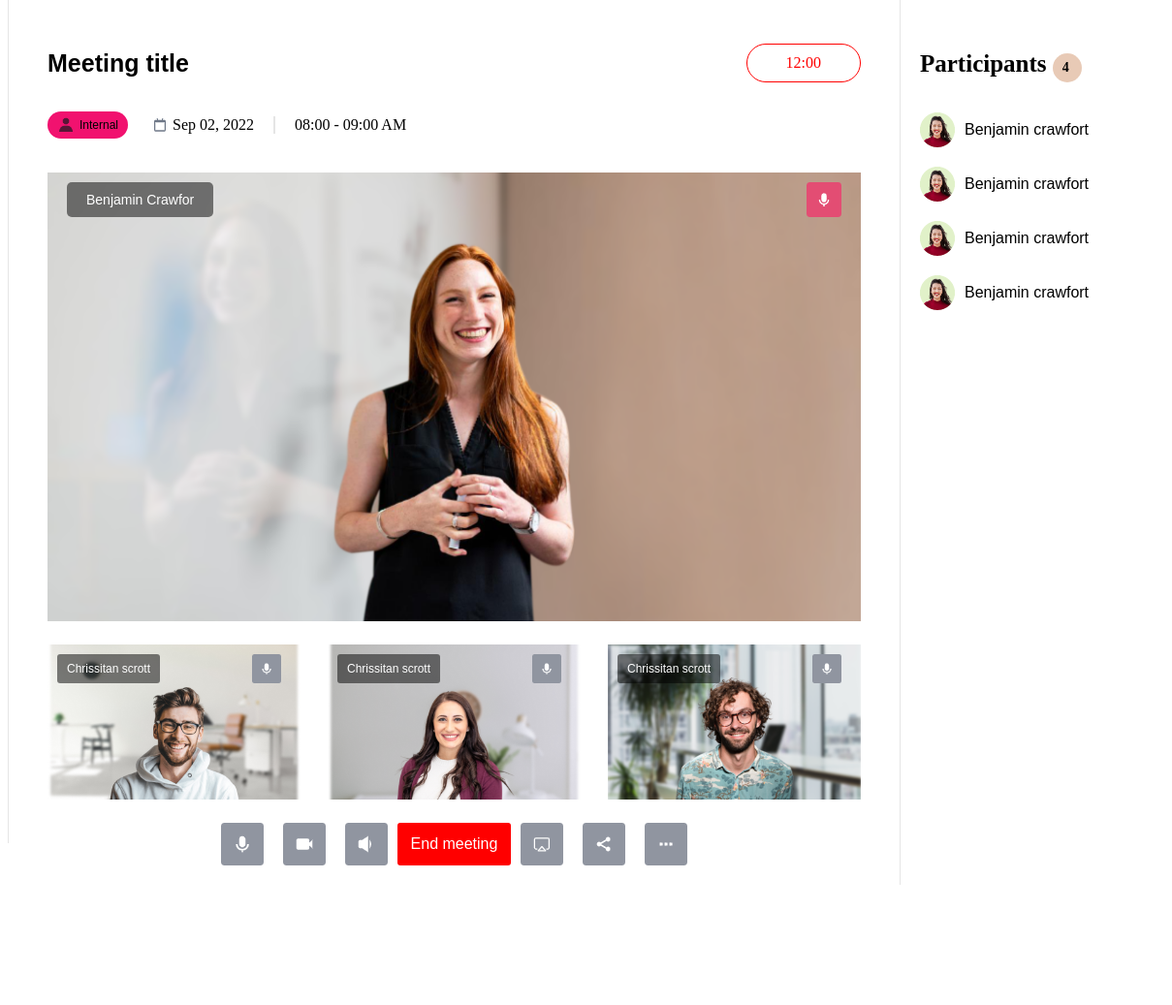
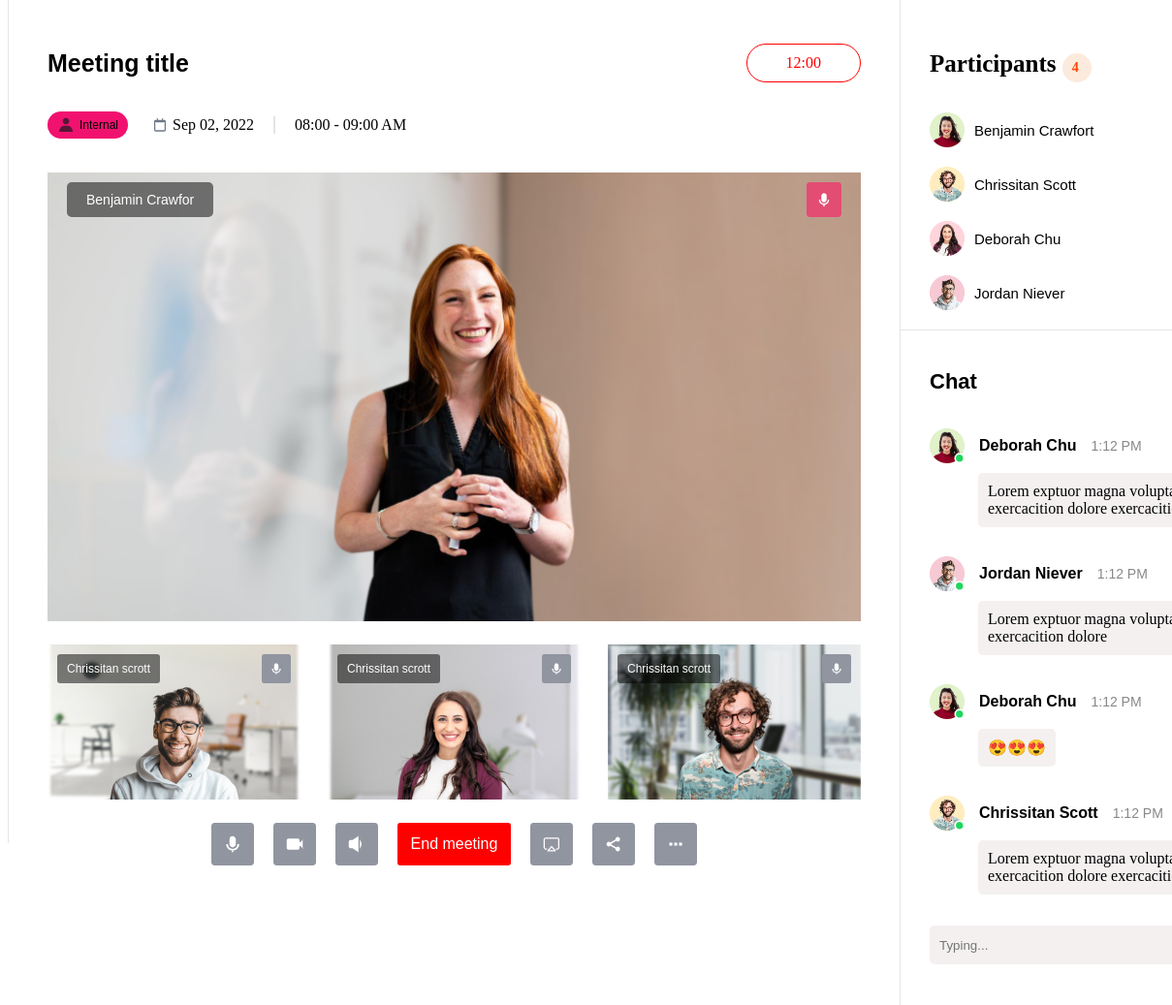
Before and after one commit to 0377bao/HuynhQuocBao_15_03, a plain HTML site: page index.html in a window 1280 px wide. Shown: the top 1037 px of the page at 97% size, 71-1280 px from the left. Before the commit the page ends 913 px from the top, so only its background shows below. Drawn offline with Linux system fonts and the light colour scheme.

Commit message:
update right and completed

```diff
--- a/index.html
+++ b/index.html
@@ -95,7 +95,7 @@
                     <div class="right-top-listuser-item">
                         <div class="right-top-listuser-item-branch">
                             <img src="./assect/avatar 1322.png" alt="" class="right-top-listuser-item-img">
-                            <p class="right-top-listuser-item-name">Benjamin crawfort</p>
+                            <p class="right-top-listuser-item-name">Benjamin Crawfort</p>
                         </div>
 
                         <div class="right-top-listuser-item-btn">
@@ -105,8 +105,8 @@
                     </div>
                     <div class="right-top-listuser-item">
                         <div class="right-top-listuser-item-branch">
-                            <img src="./assect/avatar 1322.png" alt="" class="right-top-listuser-item-img">
-                            <p class="right-top-listuser-item-name">Benjamin crawfort</p>
+                            <img src="./assect/avatar 1323.png" alt="" class="right-top-listuser-item-img">
+                            <p class="right-top-listuser-item-name">Chrissitan Scott</p>
                         </div>
 
                         <div class="right-top-listuser-item-btn">
@@ -116,19 +116,19 @@
                     </div>
                     <div class="right-top-listuser-item">
                         <div class="right-top-listuser-item-branch">
-                            <img src="./assect/avatar 1322.png" alt="" class="right-top-listuser-item-img">
-                            <p class="right-top-listuser-item-name">Benjamin crawfort</p>
+                            <img src="./assect/avatar 1324.png" alt="" class="right-top-listuser-item-img">
+                            <p class="right-top-listuser-item-name">Deborah Chu</p>
                         </div>
 
                         <div class="right-top-listuser-item-btn">
-                            <img src="./assect/mic1.png" alt="" class="right-top-listuser-item-btn-img">
+                            <img src="./assect/mic2.png" alt="" class="right-top-listuser-item-btn-img">
                             <img src="./assect/cam_small.png" alt="" class="right-top-listuser-item-btn-img">
                         </div>
                     </div>
                     <div class="right-top-listuser-item">
                         <div class="right-top-listuser-item-branch">
-                            <img src="./assect/avatar 1322.png" alt="" class="right-top-listuser-item-img">
-                            <p class="right-top-listuser-item-name">Benjamin crawfort</p>
+                            <img src="./assect/avatar 1325.png" alt="" class="right-top-listuser-item-img">
+                            <p class="right-top-listuser-item-name">Jordan Niever</p>
                         </div>
 
                         <div class="right-top-listuser-item-btn">
@@ -138,6 +138,54 @@
                     </div>
                 </div>
             </div>
+            <div class="right-bottom">
+                <p class="right-bottom-title">Chat</p>
+                <div class="right-bottom-item">
+                    <div class="right-bottom-item-brand">
+                        <img src="./assect/avatar 1328.png" alt="" class="right-bottom-item-avt">
+                        <span class="right-bottom-item-name">Deborah Chu</span>
+                        <span class="right-bottom-item-time">1:12 PM</span>
+                    </div>
+                    <span class="right-bottom-item-chat">
+                        Lorem exptuor magna voluptate exercacition dolore exercacition amet
+                    </span>
+                </div>
+                <div class="right-bottom-item">
+                    <div class="right-bottom-item-brand">
+                        <img src="./assect/avatar 1327.png" alt="" class="right-bottom-item-avt">
+                        <span class="right-bottom-item-name">Jordan Niever</span>
+                        <span class="right-bottom-item-time">1:12 PM</span>
+                    </div>
+                    <span class="right-bottom-item-chat">
+                        Lorem exptuor magna voluptate exercacition dolore
+                    </span>
+                </div>
+                <div class="right-bottom-item">
+                    <div class="right-bottom-item-brand">
+                        <img src="./assect/avatar 1328.png" alt="" class="right-bottom-item-avt">
+                        <span class="right-bottom-item-name">Deborah Chu</span>
+                        <span class="right-bottom-item-time">1:12 PM</span>
+                    </div>
+                    <span class="right-bottom-item-chat">
+                        😍😍😍
+                    </span>
+                </div>
+                <div class="right-bottom-item">
+                    <div class="right-bottom-item-brand">
+                        <img src="./assect/avatar 1329.png" alt="" class="right-bottom-item-avt">
+                        <span class="right-bottom-item-name">Chrissitan Scott</span>
+                        <span class="right-bottom-item-time">1:12 PM</span>
+                    </div>
+                    <span class="right-bottom-item-chat">
+                        Lorem exptuor magna voluptate exercacition dolore exercacition amet
+                    </span>
+                </div>
+
+                <div class="ight-bottom-send">
+                    <input type="text" class="ight-bottom-send-type" placeholder="Typing...">
+                    <img src="./assect/send.png" alt="" class="ight-bottom-send-img">
+                </div>
+            </div>
         </div>
     </div>
 </body>
--- a/style.css
+++ b/style.css
@@ -156,7 +156,7 @@
 .center-imgsmall-item-img-mic {
     position: absolute;
     top: 10px;
-    right: 20px;
+    right: 10px;
     width: 30px;
 }
 
@@ -190,6 +190,7 @@
     color: white;
     font-family: sans-serif;
     border-radius: 3px;
+    margin: 0 10px;
 }
 
 .right {
@@ -197,7 +198,8 @@
 }
 
 .right-top {
-    padding: 0 20px;
+    padding: 0 30px;
+    border-bottom: 1px solid rgba(0, 0, 0, 0.1);
 }
 
 .right-top-tile {
@@ -221,7 +223,8 @@
     justify-self: center;
     align-items: center;
     border-radius: 50%;
-    background-color: rgba(179, 81, 12, 0.3);
+    background-color: rgba(239, 149, 86, 0.2);
+    color: orangered;
 }
 
 .right-top-tile-add {
@@ -252,6 +255,7 @@
 .right-top-listuser-item-name {
     font-family: sans-serif;
     margin-left: 10px;
+    font-size: 15px;
 }
 
 .right-top-listuser-item-btn {
@@ -262,3 +266,67 @@
 .right-top-listuser-item-btn-img {
     margin-left: 10px;
 }
+
+.right-bottom {
+    padding: 40px 30px;
+}
+
+.right-bottom-title {
+    margin-bottom: 35px;
+    font-family: sans-serif;
+    font-size: 22px;
+    font-weight: bold;
+}
+
+.right-bottom-item {
+    margin-bottom: 30px;
+}
+
+.right-bottom-item-brand {
+    display: flex;
+    align-items: center;
+}
+
+.right-bottom-item-avt {
+    margin-right: 15px;
+}
+
+.right-bottom-item-name {
+    font-family: sans-serif;
+    font-weight: bold;
+    margin-right: 15px;
+}
+
+.right-bottom-item-time {
+    font-family: sans-serif;
+    font-size: 14px;
+    color: #888;
+}
+
+.right-bottom-item-chat {
+    display: inline-block;
+    margin-top: 10px;
+    margin-left: 50px;
+    background-color: rgb(244, 240, 240);
+    border-radius: 5px;
+    padding: 10px;
+}
+
+.ight-bottom-send {
+    display: flex;
+    align-items: center;
+}
+
+.ight-bottom-send-type {
+    height: 40px;
+    width: 330px;
+    outline: none;
+    border: none;
+    border-radius: 5px;
+    background-color: rgb(244, 240, 240);
+    padding: 0 10px;
+}
+
+.ight-bottom-send-img {
+    margin-left: 20px;
+}
```
Also changed, not shown: 2 other files.
